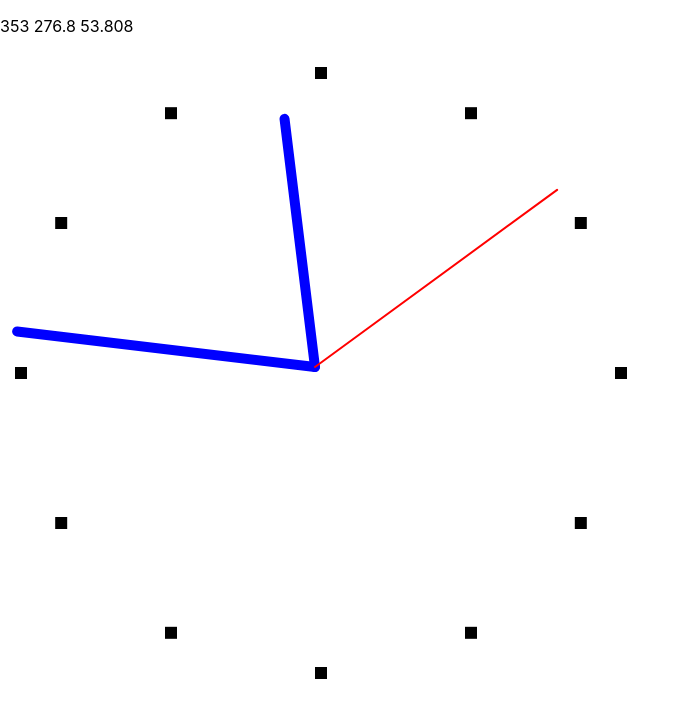
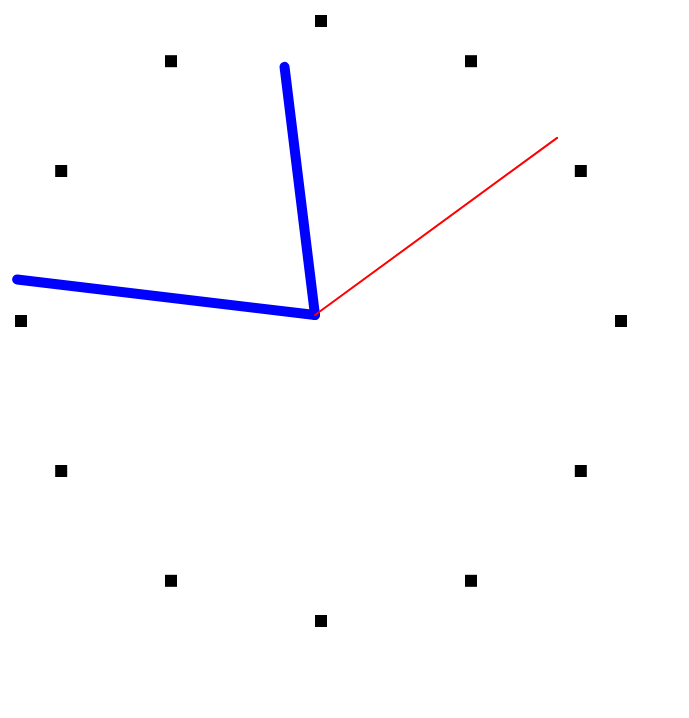
Before and after one commit to kloss7777/clock, a React (Create React App) app: page / in a window 1280 px wide. Shown: the top 718 px of the page, without its empty margins (0-689 px from the left). Built offline with nearby package versions, Linux system fonts and the light colour scheme.

Commit message:
remove text information from screen, remove console.log

```diff
--- a/src/App.tsx
+++ b/src/App.tsx
@@ -13,7 +13,6 @@ export const App = () => {
   const [angles, setAngles]  = useState([0,0,0]);
 
   useEffect(() => {
-    console.log('use effect')
     const interval = setInterval(() => {
       const curTime = new Date();
       const seconds = curTime.getSeconds();
@@ -27,7 +26,6 @@ export const App = () => {
       if (hours>=12) {
         hours -= 12;
       }
-      console.log('clock!', hours, minutes, seconds, milliseconds);
       setAngles([
         hours*ANGLES_PER_HOUR + minutes*ANGLES_PER_MINUTE_FOR_HOURS,
         minutes*ANGLES_PER_MINUTE + seconds*ANGLES_PER_SECONDS_FOR_MINUTE,
@@ -39,11 +37,8 @@ export const App = () => {
     return () => clearInterval(interval);
   }, []);
 
-  console.log(angles);
-
   return (
       <div>
-        <p>{angles[0]} {angles[1]} {angles[2]}</p>
         <Clock angles={angles}/>
       </div>
   )
```
Also changed, not shown: 1 other file (tests, documents, lock files or other folders).
